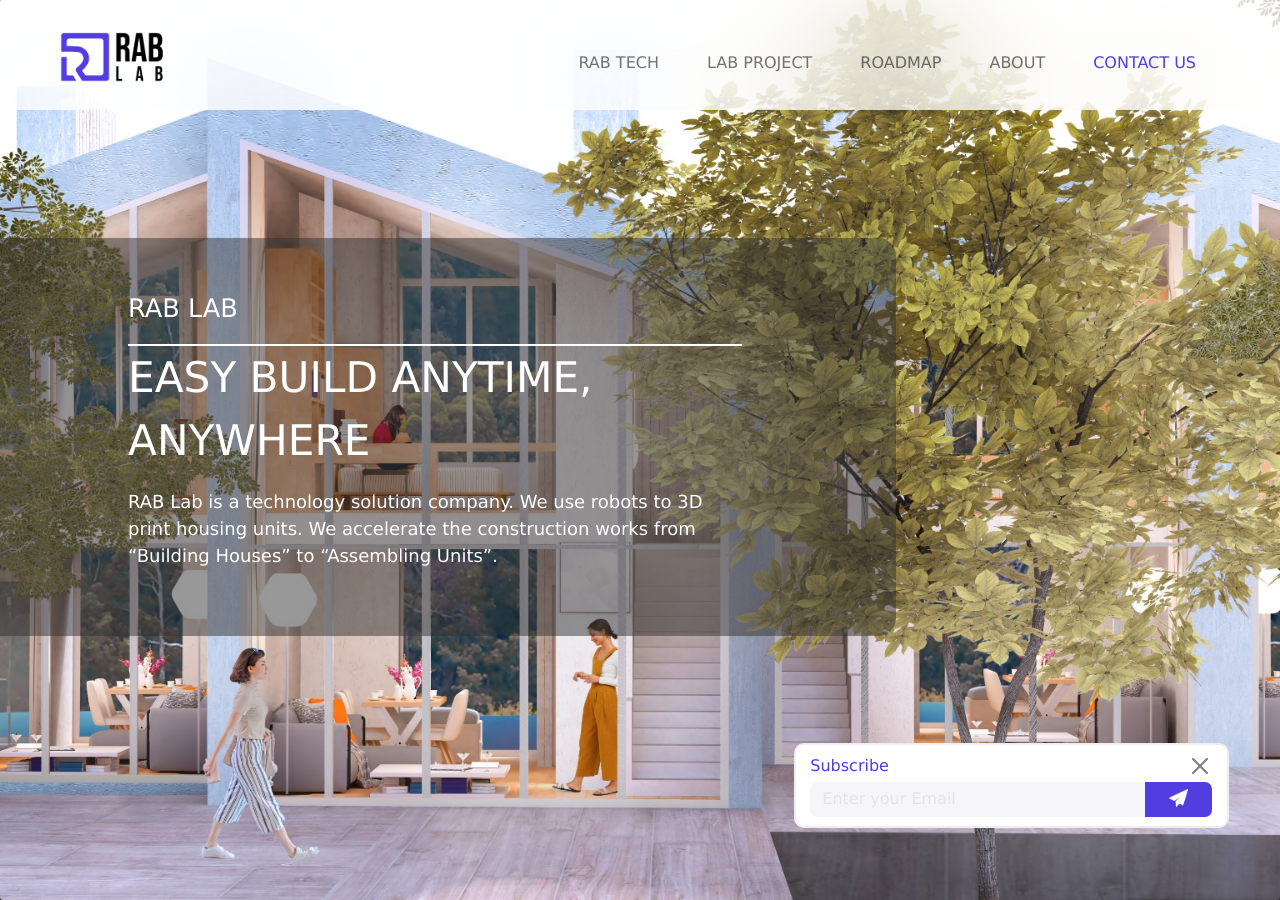
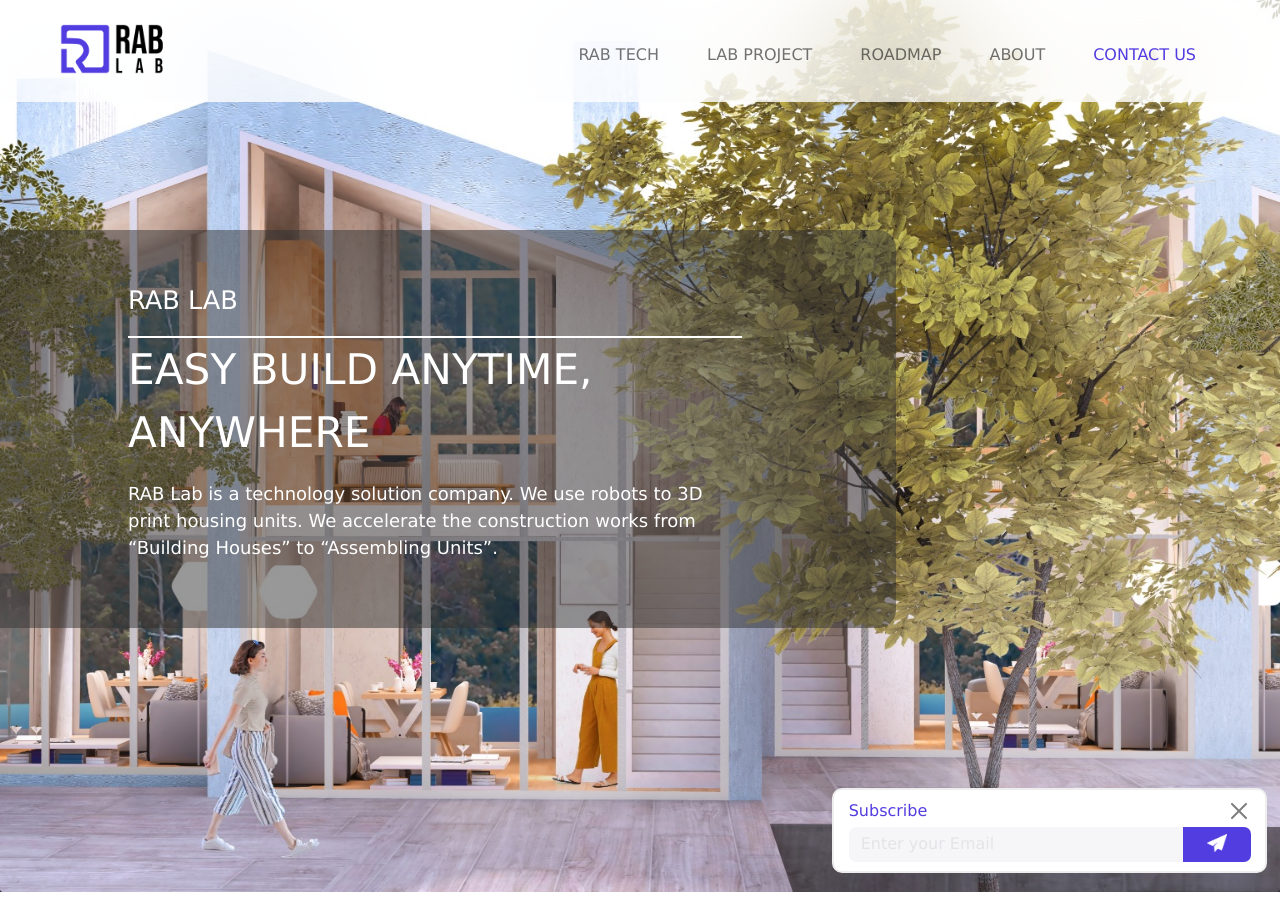
Before and after one commit to rab-lab/rab-lab.github.io, a Jekyll site: the page built from index.html, in a window 1280 px wide and 900 px high. Built offline with Jekyll 4.4.1, drawn with Linux system fonts in a browser that asks for light colours; nearby versions of some CDN libraries.

Commit message:
changed subscribe button position

```diff
--- a/_includes/header.html
+++ b/_includes/header.html
@@ -1,5 +1,5 @@
 <nav class="navbar navbar-expand-lg navbar-light sticky-top" style="background-color: rgba(255, 255, 255, 0.7); backdrop-filter: blur(50px); -webkit-backdrop-filter: blur(50px);">
-  <div class="container-fluid pt-3">
+  <div class="container-fluid pt-2">
     <a class="navbar-brand px-5 py-4" href="{{ site.url }}">
       <img src="/assets/images/rab-lab-logo.png" alt="" style="height: 50px; margin-top: -25px; margin-bottom: -1.0vh;">
     </a>
@@ -29,7 +29,7 @@
     </div>
   </div>
 </nav>
-<div class="subscribe-dialogue" style="position: fixed; z-index: 100; right: 4vw; bottom: 8vh; width: 435px; height: 85px; background-color: white; border-radius: 10px; border: 2px solid #eee; display: none;">
+<div class="subscribe-dialogue" style="position: fixed; z-index: 100; right: 1vw; bottom: 3vh; width: 435px; height: 85px; background-color: white; border-radius: 10px; border: 2px solid #eee; display: none;">
   <div style="padding: 8.5px 14.5px;">
     <div class="d-flex justify-content-between">
       <p style="color: #523de0;">Subscribe</p>
@@ -45,7 +45,7 @@
     </form>
   </div>
 </div>
-<button class="subscribe-logo" style="position: fixed; z-index: 100; right: 5vw; bottom: 9vh; width: 45px; height: 45px; border-radius: 42.5px; background-color: #523de0; border: none; display: none;">
+<button class="subscribe-logo" style="position: fixed; z-index: 100; right: 2vw; bottom: 3vh; width: 45px; height: 45px; border-radius: 42.5px; background-color: #523de0; border: none; display: none;">
   <img src="/assets/images/mail.png" style="height: 18px;">
 </button>
 <script>
```
